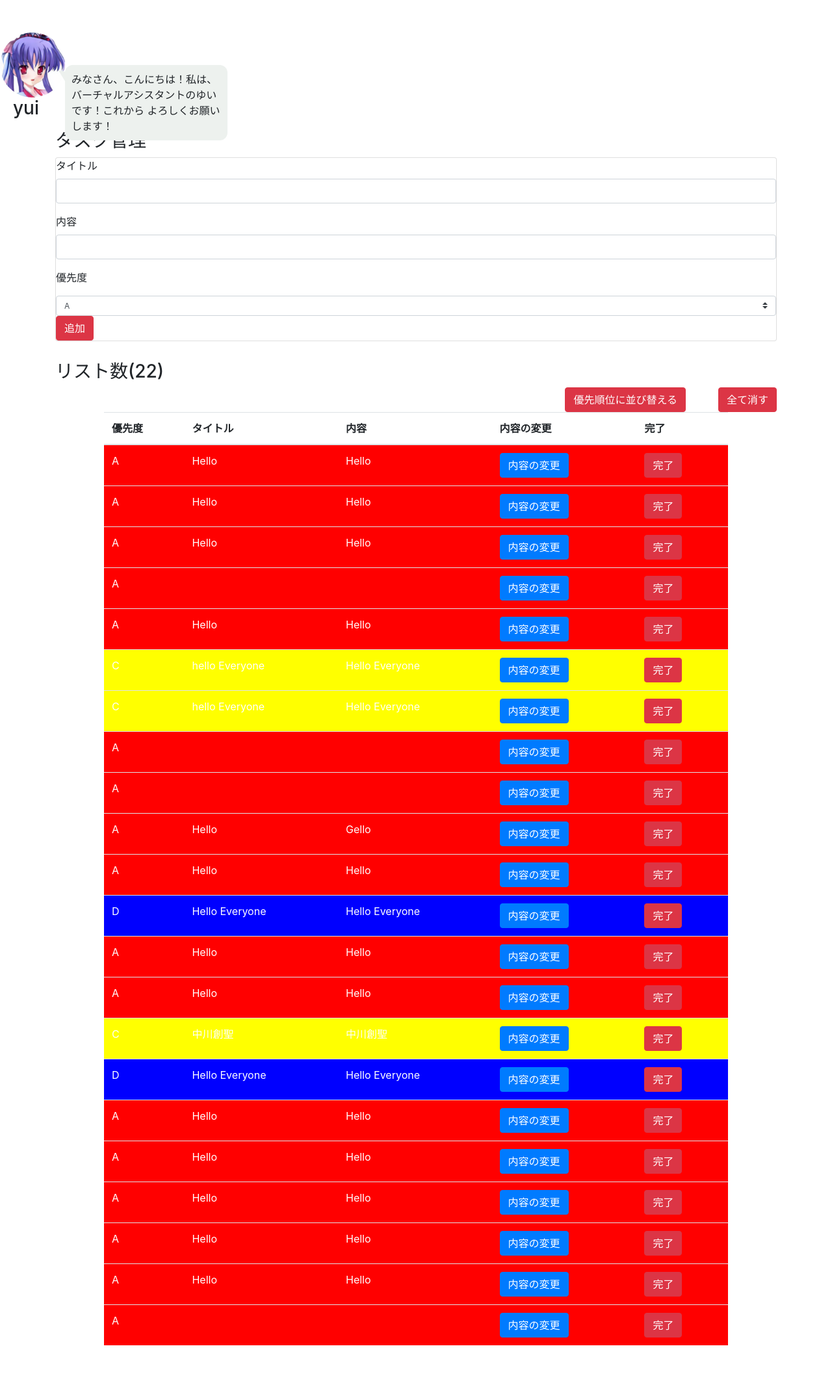
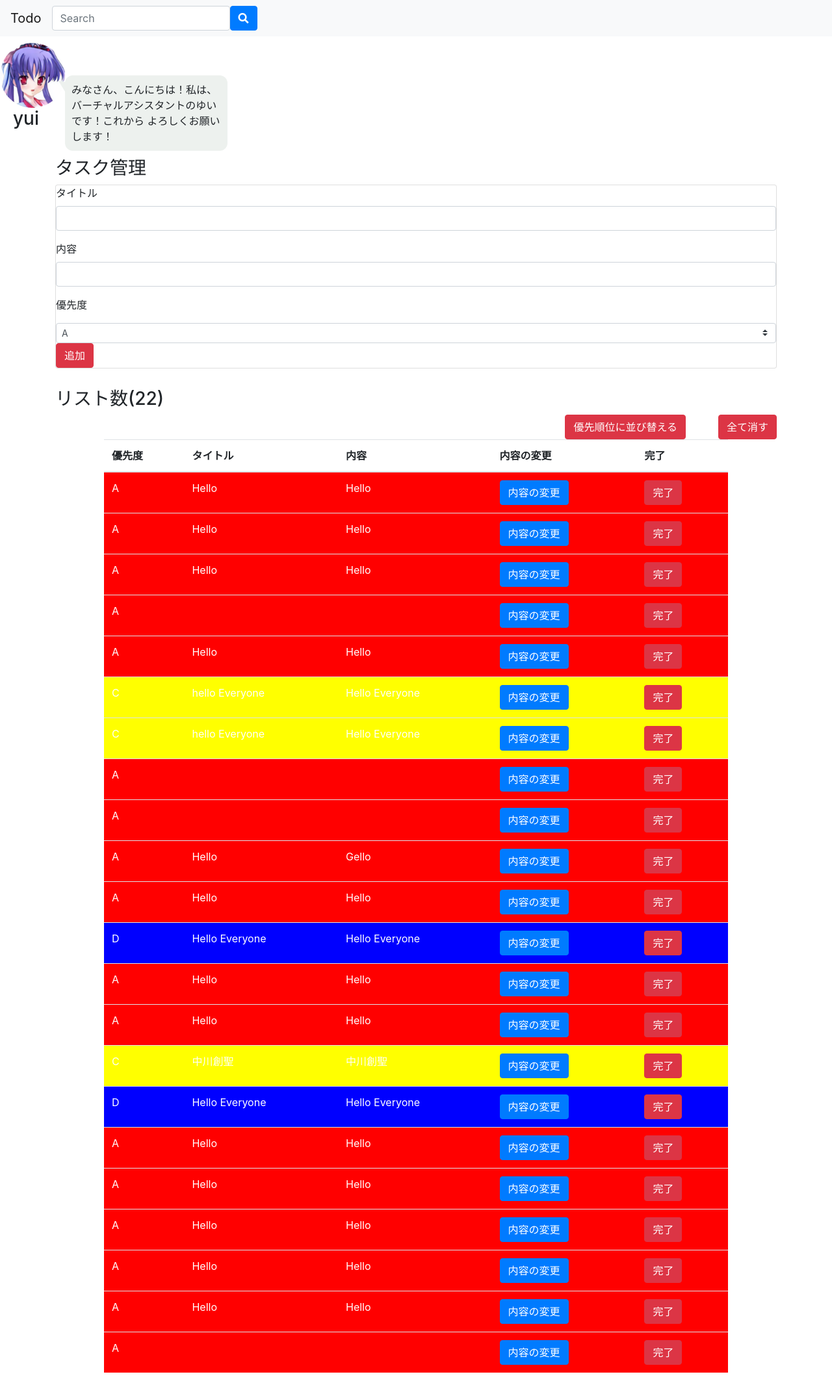
Before and after one commit to nakagawa333/Todo, a Flask app: page / in a window 1280 px wide. Shown: the whole page at 65% size. Before the commit the page ends 2070 px from the top, so only its background shows below. Run offline with Flask 2, Linux system fonts and the light colour scheme; data comes from the database, SQL or seed files in the repository; both versions use the stored data as it was after the commit; some libraries are stand-ins or nearby versions.

Commit message:
検索機能を追加

```diff
--- a/TodoList/__init__.py
+++ b/TodoList/__init__.py
@@ -12,7 +12,6 @@ db = SQLAlchemy(app)
 ma = Marshmallow(app)
 
 ##json文字化けを回避
-
 app.config['JSON_AS_ASCII'] = False
 
 bcrypt = Bcrypt(app)
--- a/TodoList/route.py
+++ b/TodoList/route.py
@@ -5,11 +5,11 @@ from TodoList import app,db,bcrypt
 from TodoList.model import Todo,TodoSchema
 from sqlalchemy import case
 from sqlalchemy import asc
+from sqlalchemy import or_
 from TodoList.forms import PostForm
 
 import time
 import json
-
 
 @app.route("/")
 @app.route("/home",methods=["GET"])
@@ -31,6 +31,20 @@ def sort():
   result = todo_schema.dump(todos)
   return jsonify({"todo":result})
 
+@app.route("/search",methods=["POST"])
+def search():
+  req = request.form["req"]
+  print(req)
+  searches = db.session.query(Todo).\
+                                                   filter(or_(\
+                                                   Todo.title.like("%" + req + "%"),\
+                                                   Todo.content.like("%" + req + "%"),\
+                                                   )).all()
+
+  todo_schema = TodoSchema(many=True)
+  result = todo_schema.dump(searches)
+  return jsonify({"searches":result})
+
 @app.route("/add",methods=["POST"])
 def add():
   title = request.form["title"]
@@ -45,12 +59,13 @@ def add():
 
   return jsonify({"title":title,"content":content,"section":section})
 
-@app.route("/total",methods=["GET","POST"])
-def addAll():
+@app.route("/total",methods=["POST"])
+def total():
   totals = Todo.query.all()
   todo_schema = TodoSchema(many=True)
   result = todo_schema.dump(totals)
   return jsonify({"todo":result})
+
 
 @app.route("/counttotal",methods=["POST"])
 def counttotal():
--- /dev/null
+++ b/TodoList/static/Modaladjustment.js
@@ -0,0 +1,33 @@
+let checkWidth = function(){
+	let browserWidth = $(window).width();
+	let modalWidth = $("#modal").width();
+
+	let plusPxW = (( browserWidth - modalWidth) /2);
+
+	$("#modal").css({"left": plusPxW + "px"});
+}
+
+let checkHeight = function(){
+	let browserHeight = $(window).height();
+
+	let modalHeight = $("#modal").height();
+
+	let plusPxH = ((browserHeight - modalHeight) / 2);
+
+	$("#modal").css({"top":plusPxH + "px"});
+
+}
+
+
+$('#exampleModalLong').on('shown.bs.modal', function () {
+})
+
+$(function(){
+	checkWidth();
+	checkHeight();
+})
+
+$(window).on("load resize",function(){
+	checkWidth();
+	checkHeight();
+})
--- a/TodoList/static/color.js
+++ b/TodoList/static/color.js
@@ -6,7 +6,7 @@ $(function(){
 
 	for(var i = 0; i < $(".back").length; i++){
 
-		value = $("#"+i.toString()).text()
+		 value = $("#"+i.toString()).text()
 		if(value=='A'){
 			$(".back:eq(" + i + ")").css("background-color","red");
 			$(".back:eq(" + i + ")").css("color","white");
--- /dev/null
+++ b/TodoList/static/index.css
@@ -0,0 +1,3 @@
+#search{
+	display:flex;
+}
--- a/TodoList/static/main.js
+++ b/TodoList/static/main.js
@@ -17,22 +17,12 @@ $(function(){
 			sucessCallback,
 			errorCallback
 		)
-
-
-		event.preventDefault();
-})
-
+		 event.preventDefault();
+	})
 })
 
 //1回目
 var sucessCallback = (function(data){
-
-
-	// $("#tbody").append(`<tr id="back">  <td>  ${data.section}  </td>
-	// 	                                 <td>   ${data.title}  </td>  <td>  ${data.content}  </td>
-	// 	                                 <td><button class="btn btn-primary" data-toggle= data-target= todos_id=> 内容の変更 </button></td>
-	// 	                                 <td> <button class="btn btn-danger" todos_id=${data}> 完了 </button> </td>
-	// 	                                 </tr>`);
 	$.ajax({
 		url:"/counttotal",
 		type:"POST"
@@ -66,7 +56,68 @@ var errorCallback_a = function(){
 }
 
 var sucessCallback_b = function(data){
-	console.log(data.todo);
+	let todos = data.todo;
+	let tbody = $("#tbody");
+	tbody.empty();
+	let appendHtml = "";
+
+	for(i = 0; i < todos.length; i++){
+		appendHtml += (`<tr id="back${todos[i].id}" class="back" todos_id=${todos[i].id}>
+			<td id=${i}> ${todos[i].section} </td>
+			<td>${todos[i].title} </td>
+			<td> ${todos[i].content} </td>
+			<td> <button class="btn btn-primary" data-toggle="modal" data-target="#exampleModalLong" todos_id=${todos[i].id}> 内容の変更 </button> </td>
+		    <td><button class="btn btn-danger finish" todos_id=${todos[i].id}> 完了 </button></td>
+		    </tr>`);
+	}
+
+	tbody.append(appendHtml);
+
+	//color
+	$(function(){
+	    var value = "";
+
+		for(var i = 0; i < $(".back").length; i++){
+			value = $("#"+i.toString()).text()
+			if(value=='A'){
+				$(".back:eq(" + i + ")").css("background-color","red");
+				$(".back:eq(" + i + ")").css("color","white");
+				console.log("Hello");
+			}else if(value=='B'){
+	           $(".back:eq(" + i + ")").css("background-color","orange");
+	        } else if(value == "C"){
+	        	$(".back:eq(" + i + ")").css("background-color","yellow");
+	        } else if(value == "D"){
+	        	$(".back:eq(" + i + ")").css("background-color","blue");
+	        } else if(value == "E"){
+	        	$(".back:eq(" + i + ")").css("background-color","purple");
+	       }
+		}
+	});
+	//delete
+	$(function(){
+		$(".finish").on("click",function(){
+			let todos_id = $(this).attr("todos_id");
+			$.ajax({
+				url:"/delete",
+				type:"POST",
+				data:{
+					id:todos_id
+				}
+			})
+
+			.done((data) => {
+				$("#back" + todos_id).remove();
+				$("#tasktotal").text("リスト数(" + data +")");
+			})
+
+			.fail(() => {
+				alert("既にデータが消えています");
+			})
+		})
+	})
+
+
 }
 
 var errorCallback_b = function(){
--- /dev/null
+++ b/TodoList/static/search.js
@@ -0,0 +1,43 @@
+$(function(){
+	$("#searchSubmit").on("click",function(event){
+		let req = $("#search-input").val();
+		$.ajax({
+			url:"search",
+			type:"POST",
+			data:{
+				req:req
+			}
+		})
+		.then(
+			sucessCallback,
+			errorCallback
+		)
+		event.preventDefault();
+	})
+})
+
+var sucessCallback = (data) => {
+	let search = data.searches;
+	let length = search.length;
+
+	let tbody = $("#tbody");
+	tbody.empty();
+	appendHtml = ""
+
+	for(i = 0; i < search.length; i++){
+		appendHtml += (`<tr id="back${search[i].id}" class="sa" todos_id=${search[i].id}>` +
+					`<td id=${i}>` + search[i].section + `</td>`
+      				+ `<td>` + search[i].title + `</td>`
+					+`<td>` + search[i].content + `</td>`
+					+`<td>` +  `<button class="btn btn-primary" data-toggle="modal" data-target="#exampleModalLong" todos_id=${search[i].id}>` + "内容の変更" + `</button>`+ `</td>`
+					+`<td>` + `<button class="btn btn-danger finish" todos_id=${search[i].id}>` + "完了" + `</button>` + `</td>`
+					+ `</tr>`);
+	}
+	tbody.append(appendHtml);
+
+	$("#tasktotal").text("リスト数(" + length + ")");
+}
+
+var errorCallback = () => {
+	console.log("Error");
+}
--- a/TodoList/static/sort.js
+++ b/TodoList/static/sort.js
@@ -7,13 +7,14 @@ $(function(){
 
 		.done((data) => {
 			let todos = data.todo;
+			console.log(data);
 			let tbody = $("#tbody");
 			tbody.empty();
 			appendHtml = ""
 
 			for(i = 0;  i < todos.length; i++){
-				appendHtml +=(`<tr id="back" todos_id=${todos[i].id}>` +
-					`<td>` + todos[i].section + `</td>`
+				appendHtml +=(`<tr id="back${todos[i].id}" class=back todos_id=${todos[i].id}>` +
+					`<td id=${i}>` + todos[i].section + `</td>`
       				+ `<td>` + todos[i].title + `</td>`
 					+`<td>` + todos[i].content + `</td>`
 					+`<td>` +  `<button class="btn btn-primary" data-toggle="modal" data-target="#exampleModalLong" todos_id=${todos[i].id}>` + "内容の変更" + `</button>`+ `</td>`
@@ -26,7 +27,7 @@ $(function(){
 			$(function(){
 			    var value = "";
 
-				for(var i = 0; i < $("#back").length; i++){
+				for(var i = 0; i < $(".back").length; i++){
 					value = $("#"+i.toString()).text()
 					if(value=='A'){
 						$(".back:eq(" + i + ")").css("background-color","red");
--- a/TodoList/templates/index.html
+++ b/TodoList/templates/index.html
@@ -5,18 +5,29 @@
     <meta name="viewport" content="width=device-width, initial-scale=1, shrink-to-fit=no">
 
     <!-- icon -->
+
+
+    <link rel="stylesheet" href="https://stackpath.bootstrapcdn.com/bootstrap/4.2.1/css/bootstrap.min.css" integrity="sha384-GJzZqFGwb1QTTN6wy59ffF1BuGJpLSa9DkKMp0DgiMDm4iYMj70gZWKYbI706tWS" crossorigin="anonymous">
     <link rel="stylesheet" href="https://use.fontawesome.com/releases/v5.6.3/css/all.css" integrity="sha384-UHRtZLI+pbxtHCWp1t77Bi1L4ZtiqrqD80Kn4Z8NTSRyMA2Fd33n5dQ8lWUE00s/" crossorigin="anonymous">
 
-    <!-- Bootstrap CSS -->
-    <link rel="stylesheet" href="https://maxcdn.bootstrapcdn.com/bootstrap/4.0.0/css/bootstrap.min.css" integrity="sha384-Gn5384xqQ1aoWXA+058RXPxPg6fy4IWvTNh0E263XmFcJlSAwiGgFAW/dAiS6JXm" crossorigin="anonymous">
-
-    <!-- font5 -->
-    <link rel="stylesheet" href="https://use.fontawesome.com/releases/v5.6.3/css/all.css" integrity="sha384-UHRtZLI+pbxtHCWp1t77Bi1L4ZtiqrqD80Kn4Z8NTSRyMA2Fd33n5dQ8lWUE00s/" crossorigin="anonymous">
 
     <link rel="stylesheet" type="text/css" href="static/yui.css">
+    <link rel="stylesheet" type="text/css" href="static/index.css">
   </head>
   <body>
-    <div class="balloon6" style="position:fixed; margin-top:-150px">
+
+    <nav class="navbar navbar-expand-lg navbar-light bg-light">
+      <a class="navbar-brand" href="/">Todo</a>
+
+      <form class="form-inline my-2 my-lg-0" id="search" method="POST">
+      <input type="text" class="form-control"  name="input" id="search-input" placeholder="Search">
+      <button type="submit" class="btn btn-primary" id="searchSubmit">
+        <i class="fas fa-search"></i>
+      </button>
+    </form>
+</nav>
+
+    <div class="balloon6">
     <div class="faceicon">
    <img src="static/image/ai.jpg" style="height:100px; width:100px;">
    <h3 style="padding-left:20px;">yui</h3>
@@ -29,8 +40,7 @@
     </div>
   </div>
 
-
-    <div class="container" style="margin-top:200px;">
+  <div class="container">
 
     <h3>タスク管理</h3>
 
@@ -110,9 +120,15 @@
 
           </tr>
 
+        {% endfor %}
+    {% endif %}
+</tbody>
+</table>
+</div>
+
 <!-- Modal -->
 <div class="modal fade" id="exampleModalLong" tabindex="-1" role="dialog" aria-labelledby="exampleModalLongTitle" aria-hidden="true">
-<div class="card">
+<div class="card w-75" id="modal">
     {{ form.hidden_tag() }}
     <fieldset class="card-group">
       <legend class="border-bottom mb-4"> {{ legend }}</legend>
@@ -144,24 +160,16 @@
           </div>
     </fieldset>
 
-    <div class="form-group" id = "modalfSubmit" todos_id="{{todo.id}}">
+    <div class="form-group" id = "modalfSubmit">
       {{ form.submit(class="btn btn-outline-info modalfSubmit") }}
     </div>
 </div>
 </div>
 
-        {% endfor %}
-    {% endif %}
-</tbody>
-</table>
-</div>
+<script src="https://ajax.aspnetcdn.com/ajax/jQuery/jquery-3.3.1.min.js"></script>
+<script src="https://cdnjs.cloudflare.com/ajax/libs/popper.js/1.14.6/umd/popper.min.js" integrity="sha384-wHAiFfRlMFy6i5SRaxvfOCifBUQy1xHdJ/yoi7FRNXMRBu5WHdZYu1hA6ZOblgut" crossorigin="anonymous"></script>
+<script src="https://stackpath.bootstrapcdn.com/bootstrap/4.2.1/js/bootstrap.min.js" integrity="sha384-B0UglyR+jN6CkvvICOB2joaf5I4l3gm9GU6Hc1og6Ls7i6U/mkkaduKaBhlAXv9k" crossorigin="anonymous"></script>
 
-<script src="https://code.jquery.com/jquery-3.2.1.slim.min.js" integrity="sha384-KJ3o2DKtIkvYIK3UENzmM7KCkRr/rE9/Qpg6aAZGJwFDMVNA/GpGFF93hXpG5KkN" crossorigin="anonymous"></script>
-<script src="https://cdnjs.cloudflare.com/ajax/libs/popper.js/1.12.9/umd/popper.min.js" integrity="sha384-ApNbgh9B+Y1QKtv3Rn7W3mgPxhU9K/ScQsAP7hUibX39j7fakFPskvXusvfa0b4Q" crossorigin="anonymous"></script>
-<script src="https://maxcdn.bootstrapcdn.com/bootstrap/4.0.0/js/bootstrap.min.js" integrity="sha384-JZR6Spejh4U02d8jOt6vLEHfe/JQGiRRSQQxSfFWpi1MquVdAyjUar5+76PVCmYl" crossorigin="anonymous"></script>
-
-<!-- Jquery --->
-<script src="https://code.jquery.com/jquery-3.1.1.min.js" integrity="sha384-3ceskX3iaEnIogmQchP8opvBy3Mi7Ce34nWjpBIwVTHfGYWQS9jwHDVRnpKKHJg7" crossorigin="anonymous"></script>
 
 <script type=text/javascript src="{{url_for('static',filename="music.js")}}"></script>
 
@@ -174,5 +182,8 @@
 <script type=text/javascript src="{{url_for('static',filename="yuifadeIn.js")}}"></script>
 
 <script type=text/javascript src="{{url_for('static',filename="delete.js")}}"></script>
+
+<script type=text/javascript src="{{url_for('static',filename="search.js")}}"></script>
 <script type=text/javascript src="{{url_for('static',filename="sort.js")}}"></script>
+<script type=text/javascript src="{{url_for('static',filename="Modaladjustment.js")}}"></script>
 </body>
```
Also changed, not shown: TodoList/site.db, TodoList/static/delete.js (line endings or trailing spaces).
